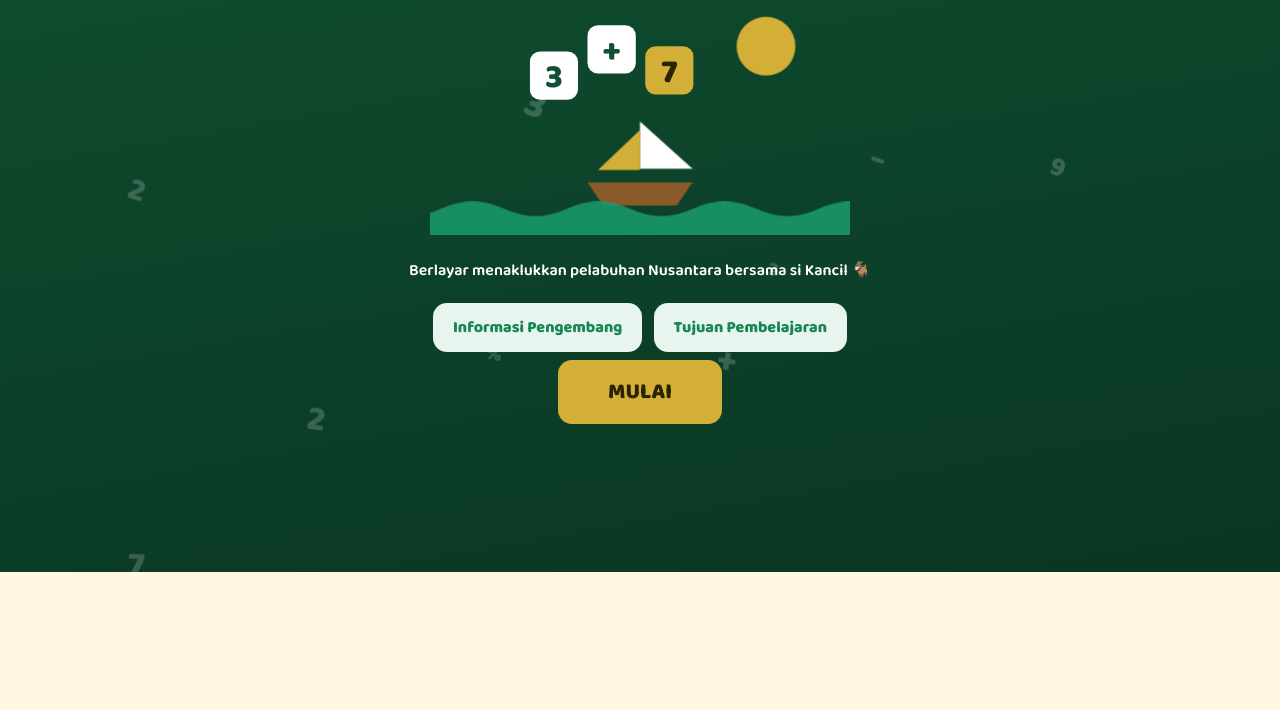
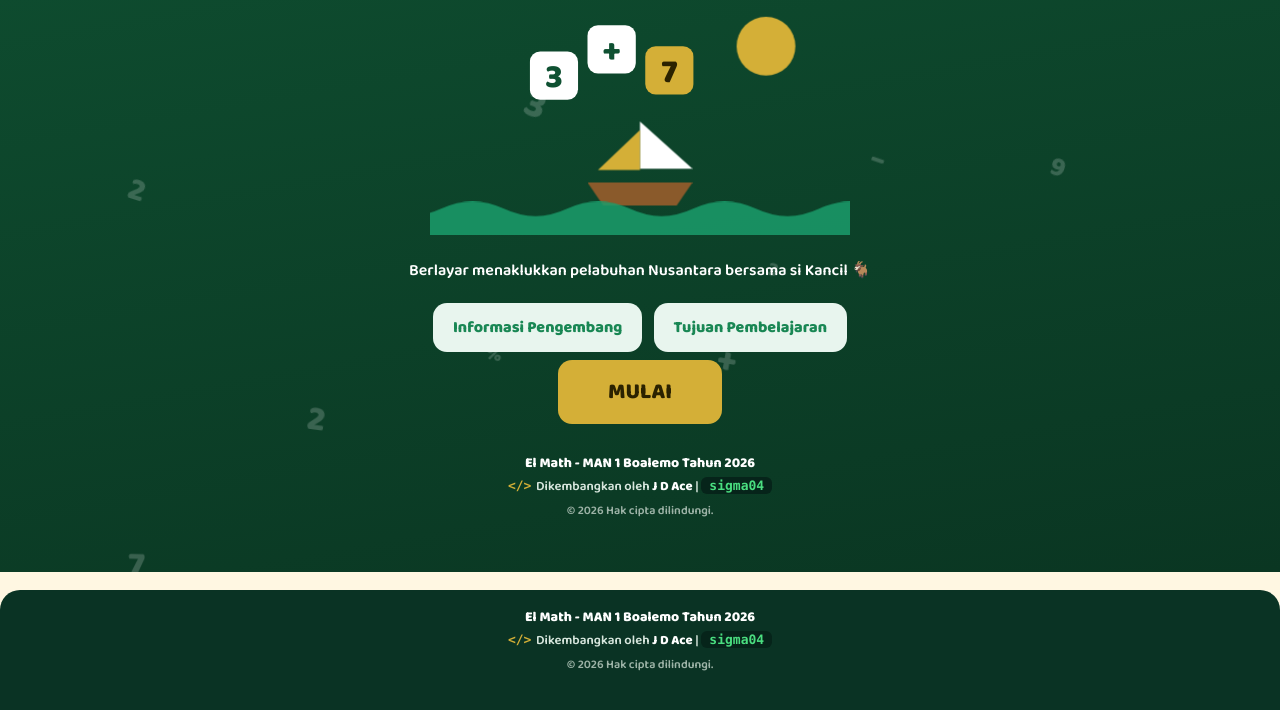
Before and after one commit to akunguru003-jzsigma04/el-math, a plain HTML site: page index.html in a window 1280 px wide. Shown: the part 228-938 px from the top of the page. Before the commit the page ends 800 px from the top, so only its background shows below. Drawn offline with Linux system fonts and the light colour scheme.

Commit message:
Update index.html

```diff
--- a/index.html
+++ b/index.html
@@ -131,6 +131,10 @@ input{width:100%;padding:12px;border-radius:12px;border:2px solid var(--g2);font
 @keyframes bl{0%,92%,100%{transform:scaleY(1)}96%{transform:scaleY(.1)}}@keyframes kj{0%,100%{transform:translateY(0) rotate(0)}50%{transform:translateY(-12px) rotate(-6deg)}}
 @keyframes tr{0%{transform:translateY(0);opacity:1}100%{transform:translateY(14px);opacity:0}}@keyframes sp{to{transform:scale(1.5) rotate(20deg)}}
 .vz .rope{height:30px;border-radius:15px;background:repeating-linear-gradient(115deg,#b8860b 0 6px,#8a6a1d 6px 12px);color:#fff;font-weight:800;display:flex;align-items:center;justify-content:center;margin:6px 0;transform-origin:left;animation:zg 1s both;text-shadow:0 1px 2px #0008}.vz .rope.r2{background:repeating-linear-gradient(115deg,#7a5230 0 6px,#a87b4f 6px 12px)}.vz .rrow{display:flex;align-items:center;margin:6px 0}.vz .rrow .rope{margin:0}.vz .knot{font-size:28px;margin:0 -8px;z-index:1;animation:zp .5s 1s both}
+.ft{background:#0a3324;color:#d7e6dd;text-align:center;font:600 13px/1.6 "Baloo 2",sans-serif;padding:16px 12px 92px;margin-top:18px;border-radius:20px 20px 0 0}
+.ft .t{display:block;font-size:14px;font-weight:800;color:#fff}.ft .dv{margin:3px 0}.ft .ic{color:#D4AF37;font:800 13px ui-monospace,Menlo,Consolas,monospace;margin-right:2px}.ft .nm{color:#fff;font-weight:800}
+.ft code{background:#06241a;color:#4ade80;border-radius:6px;padding:1px 8px;font:700 13px ui-monospace,Menlo,Consolas,monospace}.ft .cp{color:#9db3a7;font-size:12px}
+.ft.cov{background:transparent;padding:14px 0 6px;margin-top:10px;border-radius:0}
 #rep{display:none}
 @media print{body>*:not(#rep){display:none!important}#rep{display:block;padding:20px;color:#000;background:#fff}#rep table{width:100%;border-collapse:collapse}#rep td,#rep th{border:1px solid #000;padding:6px}}
 @media(min-width:700px){.opts{grid-template-columns:repeat(4,1fr)}}
@@ -153,6 +157,7 @@ input{width:100%;padding:12px;border-radius:12px;border:2px solid var(--g2);font
 <button class="btn ghost" onclick="op('mDev')">Informasi Pengembang</button>
 <button class="btn ghost" onclick="op('mTuj')">Tujuan Pembelajaran</button><br>
 <button class="btn gold" style="font-size:22px;padding:14px 50px" onclick="go('form')">MULAI</button>
+<footer class="ft cov"><b class="t">El Math - MAN 1 Boalemo Tahun 2026</b><div class="dv"><span class="ic">&lt;/&gt;</span> Dikembangkan oleh <span class="nm">J D Ace</span> | <code>sigma04</code></div><div class="cp">© 2026 Hak cipta dilindungi.</div></footer>
 </div></section>
 
 <div class="modal" id="mDev"><div class="box ctr">
@@ -184,6 +189,7 @@ input{width:100%;padding:12px;border-radius:12px;border:2px solid var(--g2);font
 <main id="app" class="scr tabs"></main>
 <nav class="nav" id="nav"></nav>
 <section id="play" class="scr"></section>
+<footer class="ft"><b class="t">El Math - MAN 1 Boalemo Tahun 2026</b><div class="dv"><span class="ic">&lt;/&gt;</span> Dikembangkan oleh <span class="nm">J D Ace</span> | <code>sigma04</code></div><div class="cp">© 2026 Hak cipta dilindungi.</div></footer>
 <div id="rep"></div>
 
 <script>
@@ -508,7 +514,7 @@ if(v=="profil"){A.innerHTML=hd+`<div class="card ctr">${avatar()}<h2>${esc(S.n)}
 <button class="btn" onclick="rep()">🖨️ Cetak Laporan PDF</button><button class="btn ghost" onclick="pickF()">Ganti Fase</button><button class="btn ghost" onclick="if(confirm('Hapus semua progres?')){localStorage.removeItem('elmath');location.reload()}">Reset</button></div>
 <div class="card"><div class="ar">وَأَقِيمُوا الْوَزْنَ بِالْقِسْطِ وَلَا تُخْسِرُوا الْمِيزَانَ</div><p class="ctr"><i>QS. Ar-Rahman [55]: 9, terjemah Kemenag RI: “Tegakkanlah timbangan itu dengan adil dan janganlah kamu mengurangi neraca itu.”</i><br>Hikmah: berhitung dengan jujur dan teliti adalah akhlak mulia.</p></div><div class="card"><b>🏆 Peringkat Fase ${S.fase}</b><div id="rk">${GAS_ON()?'<button class="btn ghost" onclick="rank()">Lihat Peringkat</button>':"<small>Database belum terhubung (isi GAS_URL).</small>"}</div></div><div class="card"><b>📲 Aplikasi dan Offline</b><p><small>${navigator.onLine?"📶 Online":"📴 Offline"} · Data menunggu terkirim: ${QUE.length}</small></p>${standalone()?"<small>✅ Sudah terpasang di layar utama</small>":'<button class="btn gold" onclick="pasang()">📲 Pasang Aplikasi</button>'}</div>`}}
 function claim(r){sfx("coin");confetti(10);S.coin+=r;S.claim=today();sv();sync();render("home")}
-function rep(){$("#rep").innerHTML=`<h2>Laporan Belajar El Math</h2><p>Siswa: ${esc(S.n)} · Kelas: ${esc(S.k)} · Fase: ${S.fase}<br>Pengembang: Jefri Is Zakaria, MAN 1 Boalemo (jefri_1986@madrasah.kemenag.go.id)</p><table><tr><th>Pelabuhan</th><th>Topik</th><th>Bintang</th></tr>${lst(S.fase).map(i=>[G[i],i]).map(([g,i])=>`<tr><td>${g[0]}</td><td>${g[2]}</td><td>${S.st[sk(i)]||0}/3</td></tr>`).join("")}</table><p>Level ${lvl()} · XP ${S.xp} · Koin ${S.coin} · Streak ${S.streak} hari · Akurasi ${S.t?Math.round(S.c/S.t*100):100}%</p>`;print()}
+function rep(){$("#rep").innerHTML=`<h2>Laporan Belajar El Math</h2><p>Siswa: ${esc(S.n)} · Kelas: ${esc(S.k)} · Fase: ${S.fase}<br>Pengembang: Jefri Is Zakaria, MAN 1 Boalemo (jefri_1986@madrasah.kemenag.go.id)</p><table><tr><th>Pelabuhan</th><th>Topik</th><th>Bintang</th></tr>${lst(S.fase).map(i=>[G[i],i]).map(([g,i])=>`<tr><td>${g[0]}</td><td>${g[2]}</td><td>${S.st[sk(i)]||0}/3</td></tr>`).join("")}</table><p>Level ${lvl()} · XP ${S.xp} · Koin ${S.coin} · Streak ${S.streak} hari · Akurasi ${S.t?Math.round(S.c/S.t*100):100}%</p><p style="text-align:center;font-size:12px">El Math - MAN 1 Boalemo Tahun 2026 · Dikembangkan oleh J D Ace | sigma04 · © 2026 Hak cipta dilindungi.</p>`;print()}
 function intro(i){const g=G[i];go("play");$("#play").innerHTML=`<div class="card ctr"><div style="font-size:70px">${g[1]}</div><h2>${g[0]}</h2><h3>${g[2]}</h3><p>💡 ${g[3]}</p><p>Tingkat pelabuhan: ${"🔥".repeat(pl(i)+1)} ${["Mudah","Sedang","Menantang"][pl(i)]}</p><button class="btn" onclick="${S.mt&&S.mt[i]?`quiz(${i})`:`materi(${i})`}">${S.mt&&S.mt[i]?"Mulai 5 Soal":"📖 Belajar dulu, lalu kuis"}</button>${S.mt&&S.mt[i]?`<button class="btn ghost" onclick="materi(${i})">📖 Ulangi materi</button>`:`<button class="btn ghost" onclick="quiz(${i})">Lewati materi</button>`}<button class="btn ghost" onclick="render('peta')">Kembali</button></div>`}
 let Q;function quiz(i){Q={i,n:0,ok:0};nq()}
 function mini(j){Q={i:0,n:0,ok:0,gen:GM[j][3],g:j};nq()}
```
